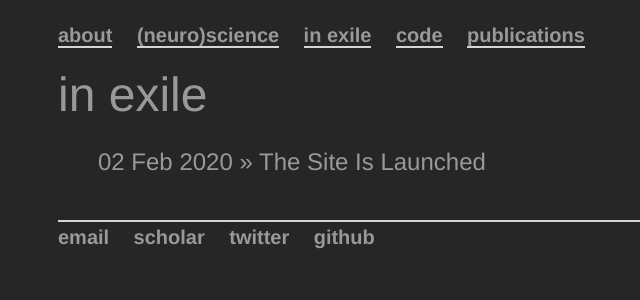
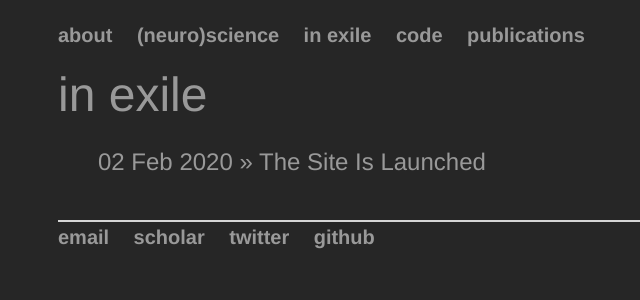
Before and after one commit to bartulem/bartulem.github.io, a Jekyll site: the page built from inexile/index.html, in a window 1280 px wide. Shown: the top 300 px of the page, without its empty margins (27-667 px from the left). Built offline with Jekyll 4.4.1, drawn with Linux system fonts in a browser that asks for light colours.

Commit message:
Update main.css

```diff
--- a/css/main.css
+++ b/css/main.css
@@ -8,7 +8,6 @@
     font-family:'Helvetica', 'HelveticaNeue', 'Arial', 'Sans-Serif';
     font-size: 1.25em;
     font-weight: bold;
-    border-bottom: 2.25px solid #d5d5d5;
 }
 nav ul, footer ul {
     font-family:'Helvetica', 'HelveticaNeue', 'Arial', 'Sans-Serif';
@@ -48,6 +47,10 @@
     border-top: 2.25px solid #d5d5d5;
     font-size: 1.0em;
 }
+header {
+    border-bottom: 2.25px solid #d5d5d5;
+    font-size: 1.0em;
+}
 
 ul.posts {
     margin: 20px auto 40px;
```
